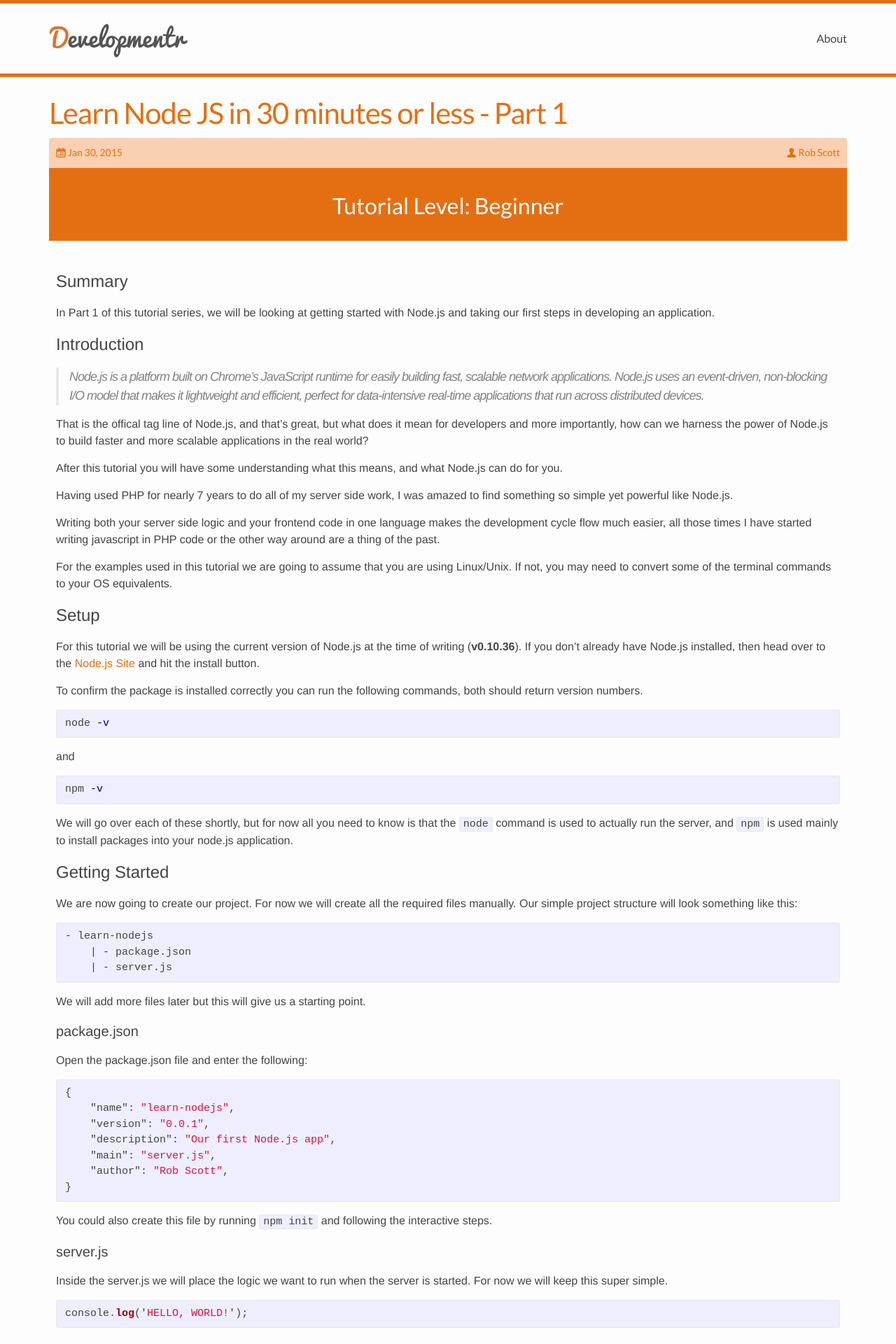
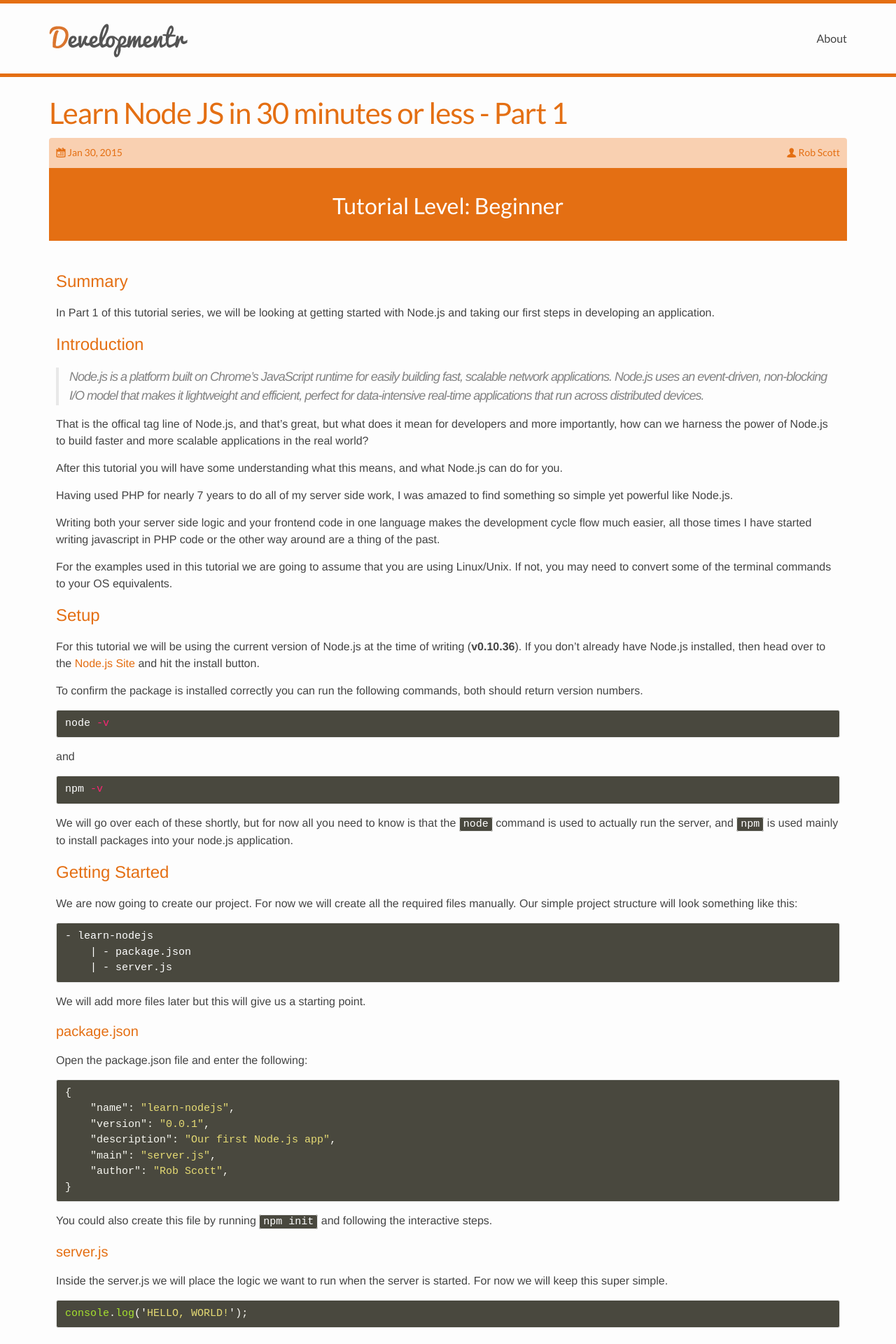
Before and after one commit to Varedis/Varedis.github.io, a Jekyll site: the page built from _posts/2015-01-30-learn-nodejs.markdown, in a window 1280 px wide. Shown: the top 1920 px of the page at 70% size. Built offline with Jekyll 4.4.1, drawn with Linux system fonts in a browser that asks for light colours; comment, search, counter and statistics services are not loaded.

```diff
--- a/_drafts/learn-angularjs.markdown
+++ b/_posts/2015-02-21-learn-angularjs.markdown
@@ -1,7 +1,7 @@
 ---
 layout: post
 title:  "Learn Angular JS in 30 minutes or less"
-date:   2015-02-16 12:30:00
+date:   2015-02-21 14:18:00
 categories: angularjs
 tags: [
     {
--- a/_sass/_base.scss
+++ b/_sass/_base.scss
@@ -130,7 +130,9 @@ code {
     font-size: 15px;
     border: 1px solid $grey-color-light;
     border-radius: 3px;
-    background-color: #eef;
+//    background-color: #eef;
+    background-color: #49483e;
+    color: #FFF;
 }
 
 code {
--- a/_sass/_layout.scss
+++ b/_sass/_layout.scss
@@ -218,6 +218,9 @@
 
 .post-content {
   padding: 10px;
+  h1, h2, h3, h4, h5 {
+    color: $brand-color;
+  }
 }
 
 .post-meta {
--- a/_sass/_syntax-highlighting.scss
+++ b/_sass/_syntax-highlighting.scss
@@ -5,63 +5,62 @@
     background: #fff;
     @extend %vertical-rhythm;
 
-    .c     { color: #998; font-style: italic } // Comment
-    .err   { color: #a61717; background-color: #e3d2d2 } // Error
-    .k     { font-weight: bold } // Keyword
-    .o     { font-weight: bold } // Operator
-    .cm    { color: #998; font-style: italic } // Comment.Multiline
-    .cp    { color: #999; font-weight: bold } // Comment.Preproc
-    .c1    { color: #998; font-style: italic } // Comment.Single
-    .cs    { color: #999; font-weight: bold; font-style: italic } // Comment.Special
-    .gd    { color: #000; background-color: #fdd } // Generic.Deleted
-    .gd .x { color: #000; background-color: #faa } // Generic.Deleted.Specific
-    .ge    { font-style: italic } // Generic.Emph
-    .gr    { color: #a00 } // Generic.Error
-    .gh    { color: #999 } // Generic.Heading
-    .gi    { color: #000; background-color: #dfd } // Generic.Inserted
-    .gi .x { color: #000; background-color: #afa } // Generic.Inserted.Specific
-    .go    { color: #888 } // Generic.Output
-    .gp    { color: #555 } // Generic.Prompt
-    .gs    { font-weight: bold } // Generic.Strong
-    .gu    { color: #aaa } // Generic.Subheading
-    .gt    { color: #a00 } // Generic.Traceback
-    .kc    { font-weight: bold } // Keyword.Constant
-    .kd    { font-weight: bold } // Keyword.Declaration
-    .kp    { font-weight: bold } // Keyword.Pseudo
-    .kr    { font-weight: bold } // Keyword.Reserved
-    .kt    { color: #458; font-weight: bold } // Keyword.Type
-    .m     { color: #099 } // Literal.Number
-    .s     { color: #d14 } // Literal.String
-    .na    { color: #008080 } // Name.Attribute
-    .nb    { color: #0086B3 } // Name.Builtin
-    .nc    { color: #458; font-weight: bold } // Name.Class
-    .no    { color: #008080 } // Name.Constant
-    .ni    { color: #800080 } // Name.Entity
-    .ne    { color: #900; font-weight: bold } // Name.Exception
-    .nf    { color: #900; font-weight: bold } // Name.Function
-    .nn    { color: #555 } // Name.Namespace
-    .nt    { color: #000080 } // Name.Tag
-    .nv    { color: #008080 } // Name.Variable
-    .ow    { font-weight: bold } // Operator.Word
-    .w     { color: #bbb } // Text.Whitespace
-    .mf    { color: #099 } // Literal.Number.Float
-    .mh    { color: #099 } // Literal.Number.Hex
-    .mi    { color: #099 } // Literal.Number.Integer
-    .mo    { color: #099 } // Literal.Number.Oct
-    .sb    { color: #d14 } // Literal.String.Backtick
-    .sc    { color: #d14 } // Literal.String.Char
-    .sd    { color: #d14 } // Literal.String.Doc
-    .s2    { color: #d14 } // Literal.String.Double
-    .se    { color: #d14 } // Literal.String.Escape
-    .sh    { color: #d14 } // Literal.String.Heredoc
-    .si    { color: #d14 } // Literal.String.Interpol
-    .sx    { color: #d14 } // Literal.String.Other
-    .sr    { color: #009926 } // Literal.String.Regex
-    .s1    { color: #d14 } // Literal.String.Single
-    .ss    { color: #990073 } // Literal.String.Symbol
-    .bp    { color: #999 } // Name.Builtin.Pseudo
-    .vc    { color: #008080 } // Name.Variable.Class
-    .vg    { color: #008080 } // Name.Variable.Global
-    .vi    { color: #008080 } // Name.Variable.Instance
-    .il    { color: #099 } // Literal.Number.Integer.Long
+  .c { color: #75715e } /* Comment */
+  .err { color: #960050; background-color: #1e0010 } /* Error */
+  .k { color: #66d9ef } /* Keyword */
+  .l { color: #ae81ff } /* Literal */
+  .n { color: #f8f8f2 } /* Name */
+  .o { color: #f92672 } /* Operator */
+  .p { color: #f8f8f2 } /* Punctuation */
+  .cm { color: #75715e } /* Comment.Multiline */
+  .cp { color: #75715e } /* Comment.Preproc */
+  .c1 { color: #75715e } /* Comment.Single */
+  .cs { color: #75715e } /* Comment.Special */
+  .ge { font-style: italic } /* Generic.Emph */
+  .gs { font-weight: bold } /* Generic.Strong */
+  .kc { color: #66d9ef } /* Keyword.Constant */
+  .kd { color: #66d9ef } /* Keyword.Declaration */
+  .kn { color: #f92672 } /* Keyword.Namespace */
+  .kp { color: #66d9ef } /* Keyword.Pseudo */
+  .kr { color: #66d9ef } /* Keyword.Reserved */
+  .kt { color: #66d9ef } /* Keyword.Type */
+  .ld { color: #e6db74 } /* Literal.Date */
+  .m { color: #ae81ff } /* Literal.Number */
+  .s { color: #e6db74 } /* Literal.String */
+  .na { color: #a6e22e } /* Name.Attribute */
+  .nb { color: #f8f8f2 } /* Name.Builtin */
+  .nc { color: #a6e22e } /* Name.Class */
+  .no { color: #66d9ef } /* Name.Constant */
+  .nd { color: #a6e22e } /* Name.Decorator */
+  .ni { color: #f8f8f2 } /* Name.Entity */
+  .ne { color: #a6e22e } /* Name.Exception */
+  .nf { color: #a6e22e } /* Name.Function */
+  .nl { color: #f8f8f2 } /* Name.Label */
+  .nn { color: #f8f8f2 } /* Name.Namespace */
+  .nx { color: #a6e22e } /* Name.Other */
+  .py { color: #f8f8f2 } /* Name.Property */
+  .nt { color: #f92672 } /* Name.Tag */
+  .nv { color: #f8f8f2 } /* Name.Variable */
+  .ow { color: #f92672 } /* Operator.Word */
+  .w { color: #f8f8f2 } /* Text.Whitespace */
+  .mf { color: #ae81ff } /* Literal.Number.Float */
+  .mh { color: #ae81ff } /* Literal.Number.Hex */
+  .mi { color: #ae81ff } /* Literal.Number.Integer */
+  .mo { color: #ae81ff } /* Literal.Number.Oct */
+  .sb { color: #e6db74 } /* Literal.String.Backtick */
+  .sc { color: #e6db74 } /* Literal.String.Char */
+  .sd { color: #e6db74 } /* Literal.String.Doc */
+  .s2 { color: #e6db74 } /* Literal.String.Double */
+  .se { color: #ae81ff } /* Literal.String.Escape */
+  .sh { color: #e6db74 } /* Literal.String.Heredoc */
+  .si { color: #e6db74 } /* Literal.String.Interpol */
+  .sx { color: #e6db74 } /* Literal.String.Other */
+  .sr { color: #e6db74 } /* Literal.String.Regex */
+  .s1 { color: #e6db74 } /* Literal.String.Single */
+  .ss { color: #e6db74 } /* Literal.String.Symbol */
+  .bp { color: #f8f8f2 } /* Name.Builtin.Pseudo */
+  .vc { color: #f8f8f2 } /* Name.Variable.Class */
+  .vg { color: #f8f8f2 } /* Name.Variable.Global */
+  .vi { color: #f8f8f2 } /* Name.Variable.Instance */
+  .il { color: #ae81ff } /* Literal.Number.Integer.Long */
 }
--- /dev/null
+++ b/_sass/_syntax-highlighting_original.scss
@@ -0,0 +1,67 @@
+/**
+ * Syntax highlighting styles
+ */
+.highlight {
+    background: #fff;
+    @extend %vertical-rhythm;
+
+    .c     { color: #998; font-style: italic } // Comment
+    .err   { color: #a61717; background-color: #e3d2d2 } // Error
+    .k     { font-weight: bold } // Keyword
+    .o     { font-weight: bold } // Operator
+    .cm    { color: #998; font-style: italic } // Comment.Multiline
+    .cp    { color: #999; font-weight: bold } // Comment.Preproc
+    .c1    { color: #998; font-style: italic } // Comment.Single
+    .cs    { color: #999; font-weight: bold; font-style: italic } // Comment.Special
+    .gd    { color: #000; background-color: #fdd } // Generic.Deleted
+    .gd .x { color: #000; background-color: #faa } // Generic.Deleted.Specific
+    .ge    { font-style: italic } // Generic.Emph
+    .gr    { color: #a00 } // Generic.Error
+    .gh    { color: #999 } // Generic.Heading
+    .gi    { color: #000; background-color: #dfd } // Generic.Inserted
+    .gi .x { color: #000; background-color: #afa } // Generic.Inserted.Specific
+    .go    { color: #888 } // Generic.Output
+    .gp    { color: #555 } // Generic.Prompt
+    .gs    { font-weight: bold } // Generic.Strong
+    .gu    { color: #aaa } // Generic.Subheading
+    .gt    { color: #a00 } // Generic.Traceback
+    .kc    { font-weight: bold } // Keyword.Constant
+    .kd    { font-weight: bold } // Keyword.Declaration
+    .kp    { font-weight: bold } // Keyword.Pseudo
+    .kr    { font-weight: bold } // Keyword.Reserved
+    .kt    { color: #458; font-weight: bold } // Keyword.Type
+    .m     { color: #099 } // Literal.Number
+    .s     { color: #d14 } // Literal.String
+    .na    { color: #008080 } // Name.Attribute
+    .nb    { color: #0086B3 } // Name.Builtin
+    .nc    { color: #458; font-weight: bold } // Name.Class
+    .no    { color: #008080 } // Name.Constant
+    .ni    { color: #800080 } // Name.Entity
+    .ne    { color: #900; font-weight: bold } // Name.Exception
+    .nf    { color: #900; font-weight: bold } // Name.Function
+    .nn    { color: #555 } // Name.Namespace
+    .nt    { color: #000080 } // Name.Tag
+    .nv    { color: #008080 } // Name.Variable
+    .ow    { font-weight: bold } // Operator.Word
+    .w     { color: #bbb } // Text.Whitespace
+    .mf    { color: #099 } // Literal.Number.Float
+    .mh    { color: #099 } // Literal.Number.Hex
+    .mi    { color: #099 } // Literal.Number.Integer
+    .mo    { color: #099 } // Literal.Number.Oct
+    .sb    { color: #d14 } // Literal.String.Backtick
+    .sc    { color: #d14 } // Literal.String.Char
+    .sd    { color: #d14 } // Literal.String.Doc
+    .s2    { color: #d14 } // Literal.String.Double
+    .se    { color: #d14 } // Literal.String.Escape
+    .sh    { color: #d14 } // Literal.String.Heredoc
+    .si    { color: #d14 } // Literal.String.Interpol
+    .sx    { color: #d14 } // Literal.String.Other
+    .sr    { color: #009926 } // Literal.String.Regex
+    .s1    { color: #d14 } // Literal.String.Single
+    .ss    { color: #990073 } // Literal.String.Symbol
+    .bp    { color: #999 } // Name.Builtin.Pseudo
+    .vc    { color: #008080 } // Name.Variable.Class
+    .vg    { color: #008080 } // Name.Variable.Global
+    .vi    { color: #008080 } // Name.Variable.Instance
+    .il    { color: #099 } // Literal.Number.Integer.Long
+}
```
Also changed, not shown: 1 other file.
